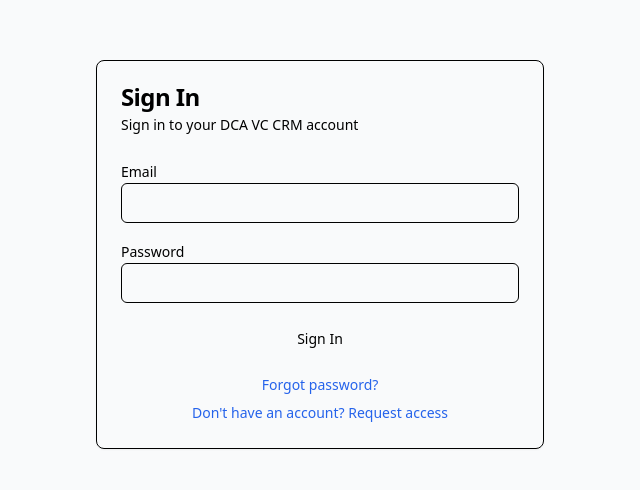
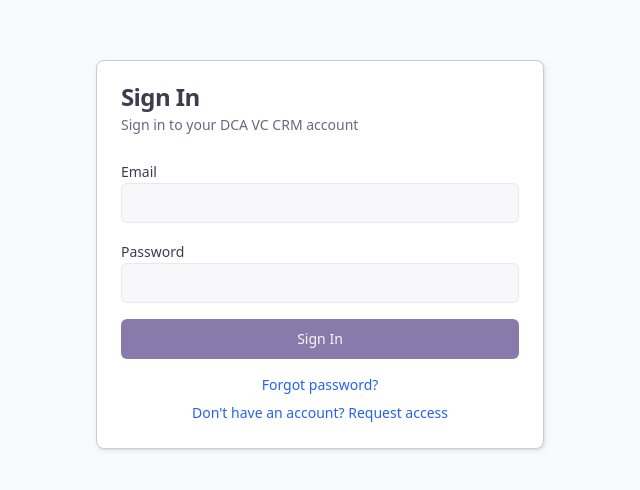
Before and after one commit to LuketDCAAM/DCA-VC-CRM, a React (Vite) app: page / in a window 1280 px wide. Shown: the part 146-636 px from the top of the page, without its empty margins (320-960 px from the left). Built offline with nearby package versions, Linux system fonts and the light colour scheme.

Commit message:
Changes
Co-authored-by: LuketDCAAM <216223703+LuketDCAAM@users.noreply.github.com>

```diff
--- a/tailwind.config.ts
+++ b/tailwind.config.ts
@@ -19,49 +19,71 @@ export default {
 		},
 		extend: {
 			colors: {
-				border: 'hsl(var(--border))',
-				input: 'hsl(var(--input))',
-				ring: 'hsl(var(--ring))',
-				background: 'hsl(var(--background))',
-				foreground: 'hsl(var(--foreground))',
+				border: 'var(--border)',
+				input: 'var(--input)',
+				ring: 'var(--ring)',
+				background: 'var(--background)',
+				foreground: 'var(--foreground)',
 				primary: {
-					DEFAULT: 'hsl(var(--primary))',
-					foreground: 'hsl(var(--primary-foreground))'
+					DEFAULT: 'var(--primary)',
+					foreground: 'var(--primary-foreground)'
 				},
 				secondary: {
-					DEFAULT: 'hsl(var(--secondary))',
-					foreground: 'hsl(var(--secondary-foreground))'
+					DEFAULT: 'var(--secondary)',
+					foreground: 'var(--secondary-foreground)'
 				},
 				destructive: {
-					DEFAULT: 'hsl(var(--destructive))',
-					foreground: 'hsl(var(--destructive-foreground))'
+					DEFAULT: 'var(--destructive)',
+					foreground: 'var(--destructive-foreground)'
 				},
 				muted: {
-					DEFAULT: 'hsl(var(--muted))',
-					foreground: 'hsl(var(--muted-foreground))'
+					DEFAULT: 'var(--muted)',
+					foreground: 'var(--muted-foreground)'
 				},
 				accent: {
-					DEFAULT: 'hsl(var(--accent))',
-					foreground: 'hsl(var(--accent-foreground))'
+					DEFAULT: 'var(--accent)',
+					foreground: 'var(--accent-foreground)'
 				},
 				popover: {
-					DEFAULT: 'hsl(var(--popover))',
-					foreground: 'hsl(var(--popover-foreground))'
+					DEFAULT: 'var(--popover)',
+					foreground: 'var(--popover-foreground)'
 				},
 				card: {
-					DEFAULT: 'hsl(var(--card))',
-					foreground: 'hsl(var(--card-foreground))'
+					DEFAULT: 'var(--card)',
+					foreground: 'var(--card-foreground)'
 				},
 				sidebar: {
-					DEFAULT: 'hsl(var(--sidebar-background))',
-					foreground: 'hsl(var(--sidebar-foreground))',
-					primary: 'hsl(var(--sidebar-primary))',
-					'primary-foreground': 'hsl(var(--sidebar-primary-foreground))',
-					accent: 'hsl(var(--sidebar-accent))',
-					'accent-foreground': 'hsl(var(--sidebar-accent-foreground))',
-					border: 'hsl(var(--sidebar-border))',
-					ring: 'hsl(var(--sidebar-ring))'
+					DEFAULT: 'var(--sidebar-background)',
+					foreground: 'var(--sidebar-foreground)',
+					primary: 'var(--sidebar-primary)',
+					'primary-foreground': 'var(--sidebar-primary-foreground)',
+					accent: 'var(--sidebar-accent)',
+					'accent-foreground': 'var(--sidebar-accent-foreground)',
+					border: 'var(--sidebar-border)',
+					ring: 'var(--sidebar-ring)'
+				},
+				chart: {
+					'1': 'var(--chart-1)',
+					'2': 'var(--chart-2)',
+					'3': 'var(--chart-3)',
+					'4': 'var(--chart-4)',
+					'5': 'var(--chart-5)'
 				}
+			},
+			fontFamily: {
+				sans: ['var(--font-sans)'],
+				serif: ['var(--font-serif)'],
+				mono: ['var(--font-mono)']
+			},
+			boxShadow: {
+				'2xs': 'var(--shadow-2xs)',
+				xs: 'var(--shadow-xs)',
+				sm: 'var(--shadow-sm)',
+				DEFAULT: 'var(--shadow)',
+				md: 'var(--shadow-md)',
+				lg: 'var(--shadow-lg)',
+				xl: 'var(--shadow-xl)',
+				'2xl': 'var(--shadow-2xl)'
 			},
 			borderRadius: {
 				lg: 'var(--radius)',
@@ -70,20 +92,12 @@ export default {
 			},
 			keyframes: {
 				'accordion-down': {
-					from: {
-						height: '0'
-					},
-					to: {
-						height: 'var(--radix-accordion-content-height)'
-					}
+					from: { height: '0' },
+					to: { height: 'var(--radix-accordion-content-height)' }
 				},
 				'accordion-up': {
-					from: {
-						height: 'var(--radix-accordion-content-height)'
-					},
-					to: {
-						height: '0'
-					}
+					from: { height: 'var(--radix-accordion-content-height)' },
+					to: { height: '0' }
 				}
 			},
 			animation: {
```
